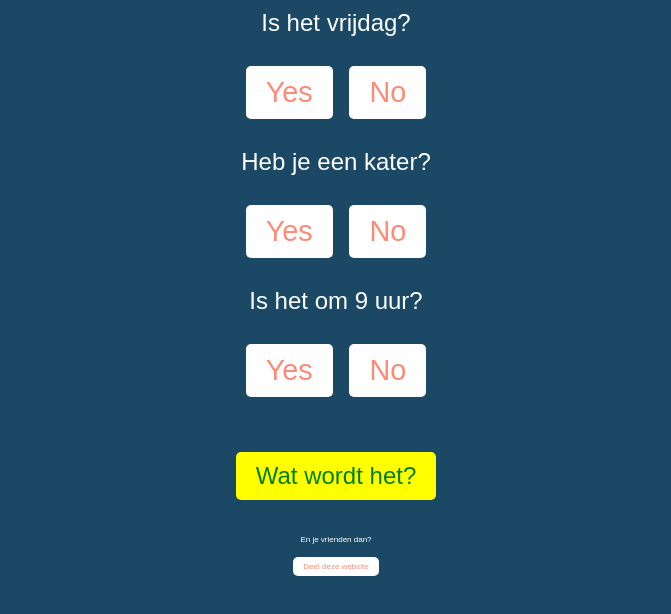
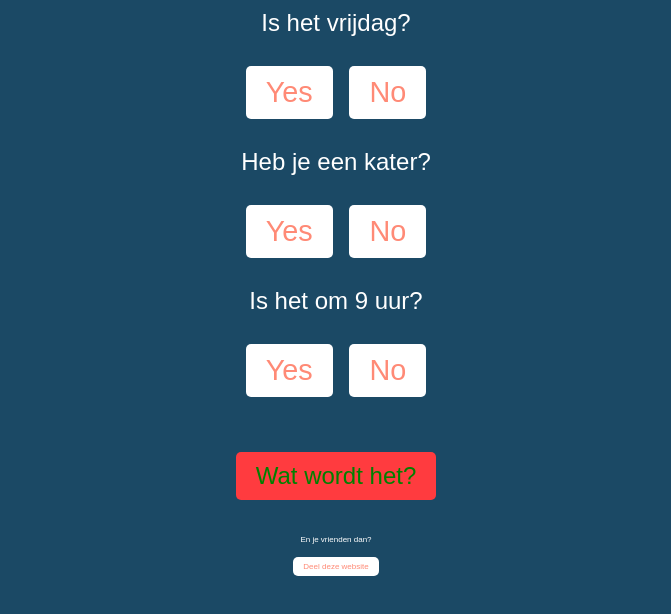
Before and after one commit to Rickthedev1/naarcollege, a plain HTML site: page index.html in a window 1280 px wide. Shown: the part 166-780 px from the top of the page, without its empty margins (304-975 px from the left). Drawn offline with Linux system fonts and the light colour scheme.

Commit message:
Update index.html

```diff
--- a/index.html
+++ b/index.html
@@ -41,7 +41,7 @@
         #submit {
             margin-top: 30px;
             font-size: 1.5em;
-            background-color: yellow;
+            background-color: #FF3B3F;
             color: green;
         }
         #result {
```
